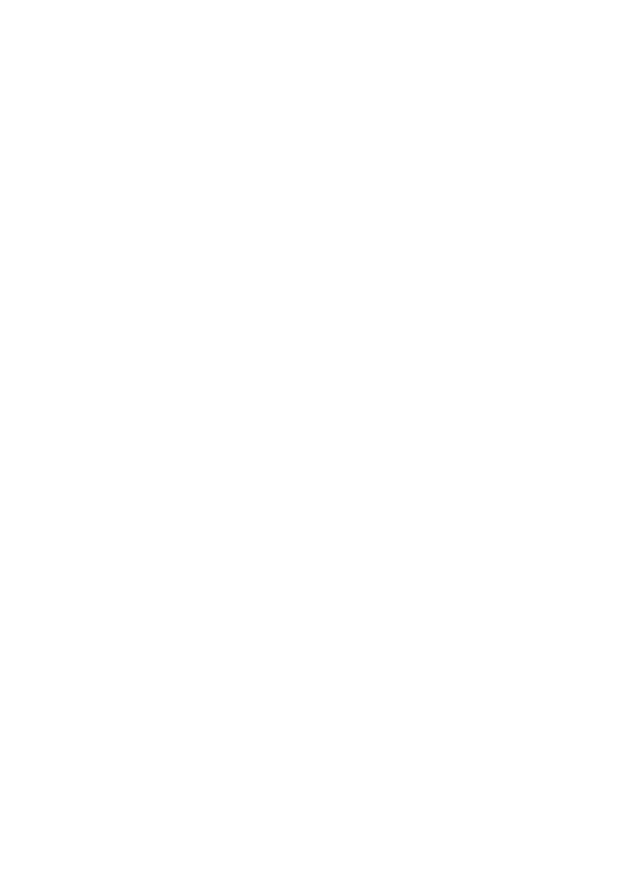
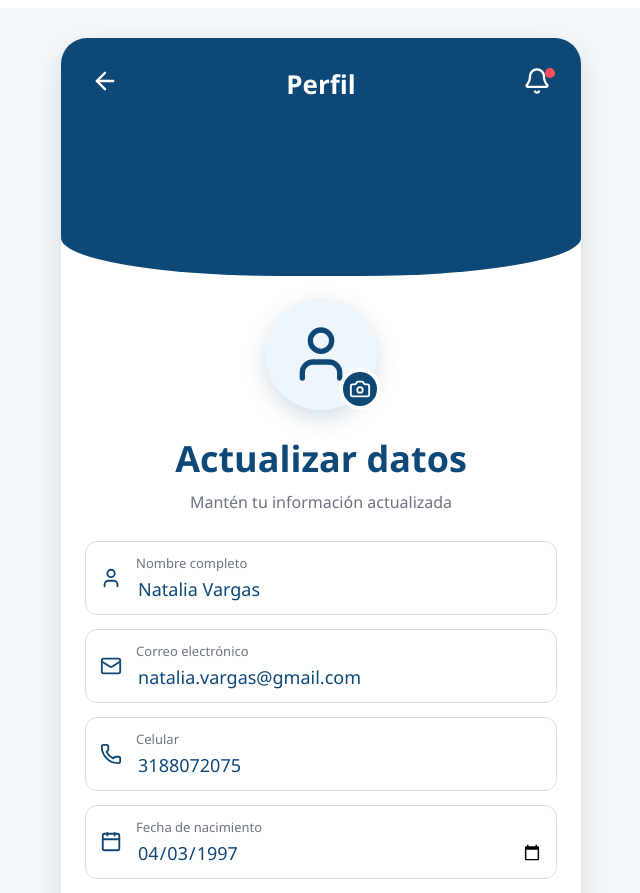
Before and after one commit to nvargas199733/TFM---Entornos-Seguros, a React (Vite) app in the folder Music/EntornosSeurosBogota/Frontent-Ciudadano/: page /perfil in a window 1280 px wide. Before the commit this address had no page. Shown: the top 893 px of the page, without its empty margins (319-959 px from the left). Before the commit the page ends 800 px from the top, so only its background shows below. Built offline with nearby package versions, Linux system fonts and the light colour scheme.

Commit message:
frontend ciudadano

```diff
--- a/Music/EntornosSeurosBogota/Frontent-Ciudadano/src/pages/profile/Profile.css
+++ b/Music/EntornosSeurosBogota/Frontent-Ciudadano/src/pages/profile/Profile.css
@@ -0,0 +1,174 @@
+* {
+  font-family: 'Segoe UI', Tahoma, Geneva, Verdana, sans-serif;
+}
+
+.profile-container {
+  min-height: 100vh;
+  background-color: #f4f8fb;
+  display: flex;
+  justify-content: center;
+  align-items: center;
+}
+
+.profile-card {
+  width: 100%;
+  min-height: 100vh;
+  background-color: white;
+  overflow: hidden;
+}
+
+.profile-header {
+  height: 210px;
+  background: #0d4876;
+  color: white;
+  padding: 28px 24px 0;
+  display: flex;
+  align-items: flex-start;
+  justify-content: space-between;
+  position: relative;
+  border-bottom-left-radius: 42% 16%;
+  border-bottom-right-radius: 42% 16%;
+}
+
+.profile-header h1 {
+  margin: 0;
+  font-size: 26px;
+  font-weight: 700;
+}
+
+.profile-icon-button {
+  background: transparent;
+  border: none;
+  color: white;
+  cursor: pointer;
+  position: relative;
+}
+
+.notification span {
+  width: 10px;
+  height: 10px;
+  background-color: #ff4d5e;
+  border-radius: 50%;
+  position: absolute;
+  top: 2px;
+  right: 2px;
+}
+
+.profile-avatar-section {
+  margin-top: 22px;
+  display: flex;
+  justify-content: center;
+  position: relative;
+}
+
+.profile-avatar {
+  width: 112px;
+  height: 112px;
+  border-radius: 50%;
+  background: #eef6fc;
+  color: #0d4876;
+  display: flex;
+  justify-content: center;
+  align-items: center;
+  box-shadow: 0 8px 22px rgba(13, 72, 118, 0.18);
+}
+
+.camera-button {
+  width: 42px;
+  height: 42px;
+  border-radius: 50%;
+  background-color: #0d4876;
+  color: white;
+  border: 4px solid white;
+  position: absolute;
+  bottom: 0;
+  margin-left: 78px;
+  display: flex;
+  justify-content: center;
+  align-items: center;
+}
+
+.profile-info {
+  padding: 24px;
+}
+
+.profile-info h2 {
+  color: #0d4876;
+  text-align: center;
+  font-size: clamp(28px, 5vw, 36px);
+  font-weight: 700;
+  margin: 0;
+}
+
+.profile-info p {
+  text-align: center;
+  color: #6c7480;
+  margin: 8px 0 28px;
+}
+
+.profile-form {
+  display: flex;
+  flex-direction: column;
+  gap: 14px;
+}
+
+.profile-field {
+  border: 1px solid #d5dde5;
+  border-radius: 12px;
+  padding: 12px 14px;
+  display: flex;
+  align-items: center;
+  gap: 14px;
+  color: #0d4876;
+  background-color: white;
+}
+
+.profile-field div {
+  width: 100%;
+}
+
+.profile-field span {
+  display: block;
+  font-size: 13px;
+  color: #6c7480;
+  margin-bottom: 4px;
+}
+
+.profile-field input {
+  width: 100%;
+  border: none;
+  outline: none;
+  color: #0d4876;
+  font-size: clamp(15px, 2vw, 18px);
+  font-weight: 500;
+  background: transparent;
+}
+
+.save-button {
+  margin-top: 20px;
+  background-color: #0d4876;
+  color: white;
+  border: none;
+  border-radius: 14px;
+  padding: 18px;
+  font-size: clamp(18px, 3vw, 24px);
+  font-weight: 700;
+  display: flex;
+  gap: 12px;
+  justify-content: center;
+  align-items: center;
+  cursor: pointer;
+}
+
+@media (min-width: 768px) {
+  .profile-card {
+    max-width: 520px;
+    min-height: 900px;
+    border-radius: 26px;
+    box-shadow: 0 10px 30px rgba(0,0,0,0.12);
+  }
+
+  .profile-container {
+    padding: 30px;
+  }
+}
--- a/Music/EntornosSeurosBogota/Frontent-Ciudadano/src/pages/profile/Profile.jsx
+++ b/Music/EntornosSeurosBogota/Frontent-Ciudadano/src/pages/profile/Profile.jsx
@@ -0,0 +1,105 @@
+import "./Profile.css";
+import {
+  ArrowLeft,
+  Bell,
+  User,
+  Camera,
+  Mail,
+  Phone,
+  Calendar,
+  MapPin,
+  Save
+} from "lucide-react";
+
+function Profile() {
+  return (
+    <main className="profile-container">
+      <section className="profile-card">
+        <header className="profile-header">
+          <button className="profile-icon-button">
+            <ArrowLeft size={28} />
+          </button>
+
+          <h1>Perfil</h1>
+
+          <button className="profile-icon-button notification">
+            <Bell size={28} />
+            <span></span>
+          </button>
+        </header>
+
+        <section className="profile-avatar-section">
+          <div className="profile-avatar">
+            <User size={64} />
+          </div>
+
+          <button className="camera-button">
+            <Camera size={22} />
+          </button>
+        </section>
+
+        <section className="profile-info">
+          <h2>Actualizar datos</h2>
+          <p>Mantén tu información actualizada</p>
+
+          <form className="profile-form">
+            <label className="profile-field">
+              <User size={24} />
+              <div>
+                <span>Nombre completo</span>
+                <input type="text" defaultValue="Natalia Vargas" required />
+              </div>
+            </label>
+
+            <label className="profile-field">
+              <Mail size={24} />
+              <div>
+                <span>Correo electrónico</span>
+                <input type="email" defaultValue="natalia.vargas@gmail.com" required />
+              </div>
+            </label>
+
+            <label className="profile-field">
+              <Phone size={24} />
+              <div>
+                <span>Celular</span>
+                <input
+                  type="text"
+                  defaultValue="3188072075"
+                  pattern="[0-9]{10}"
+                  minLength="10"
+                  maxLength="10"
+                  inputMode="numeric"
+                  required
+                />
+              </div>
+            </label>
+
+            <label className="profile-field">
+              <Calendar size={24} />
+              <div>
+                <span>Fecha de nacimiento</span>
+                <input type="date" defaultValue="1997-04-03" required />
+              </div>
+            </label>
+
+            <label className="profile-field">
+              <MapPin size={24} />
+              <div>
+                <span>Dirección</span>
+                <input type="text" defaultValue="Cra. 16 # 15-28, Bogotá" />
+              </div>
+            </label>
+
+            <button type="submit" className="save-button">
+              <Save size={24} />
+              Guardar cambios
+            </button>
+          </form>
+        </section>
+      </section>
+    </main>
+  );
+}
+
+export default Profile;
--- a/Music/EntornosSeurosBogota/Frontent-Ciudadano/src/routes/AppRoutes.jsx
+++ b/Music/EntornosSeurosBogota/Frontent-Ciudadano/src/routes/AppRoutes.jsx
@@ -3,6 +3,7 @@
 import RegisterForm from "../pages/auth/RegisterForm";
 import Login from "../pages/auth/Login";
 import MenuPage from "../pages/menu/Menu";
+import Profile from "../pages/profile/Profile";
 
 function AppRoutes() {
   return (
@@ -23,6 +24,14 @@
           path="/login"
           element={<Login />}
         />
+        <Route
+          path="/menu"
+          element={<MenuPage />}
+        />
+        <Route
+          path="/perfil"
+          element={<Profile />}
+        />
 
       </Routes>
 
```
Also changed, not shown: Music/EntornosSeurosBogota/Frontent-Ciudadano/package.json (+5 -5 lines), 1 other file (tests, documents, lock files or other folders).
